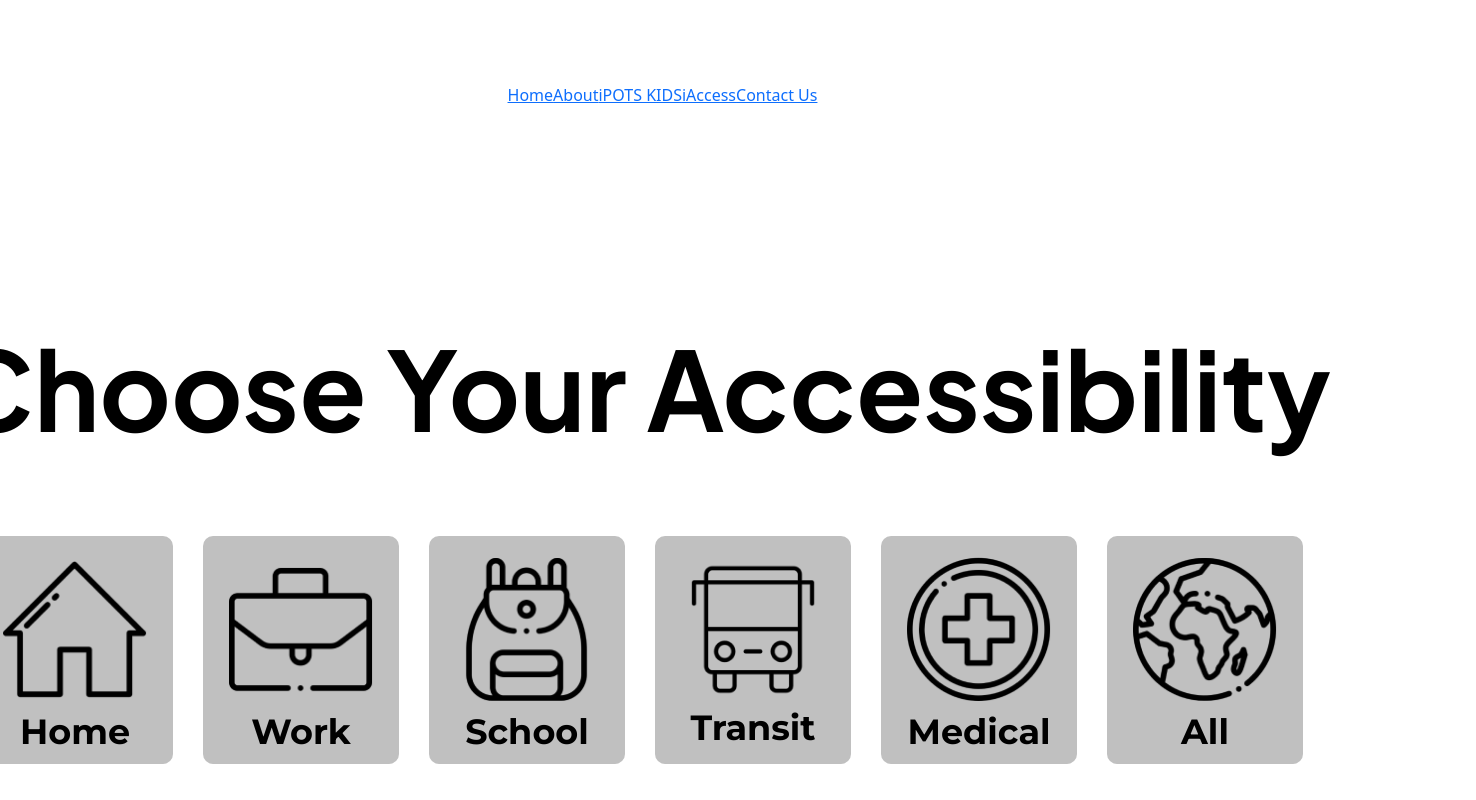
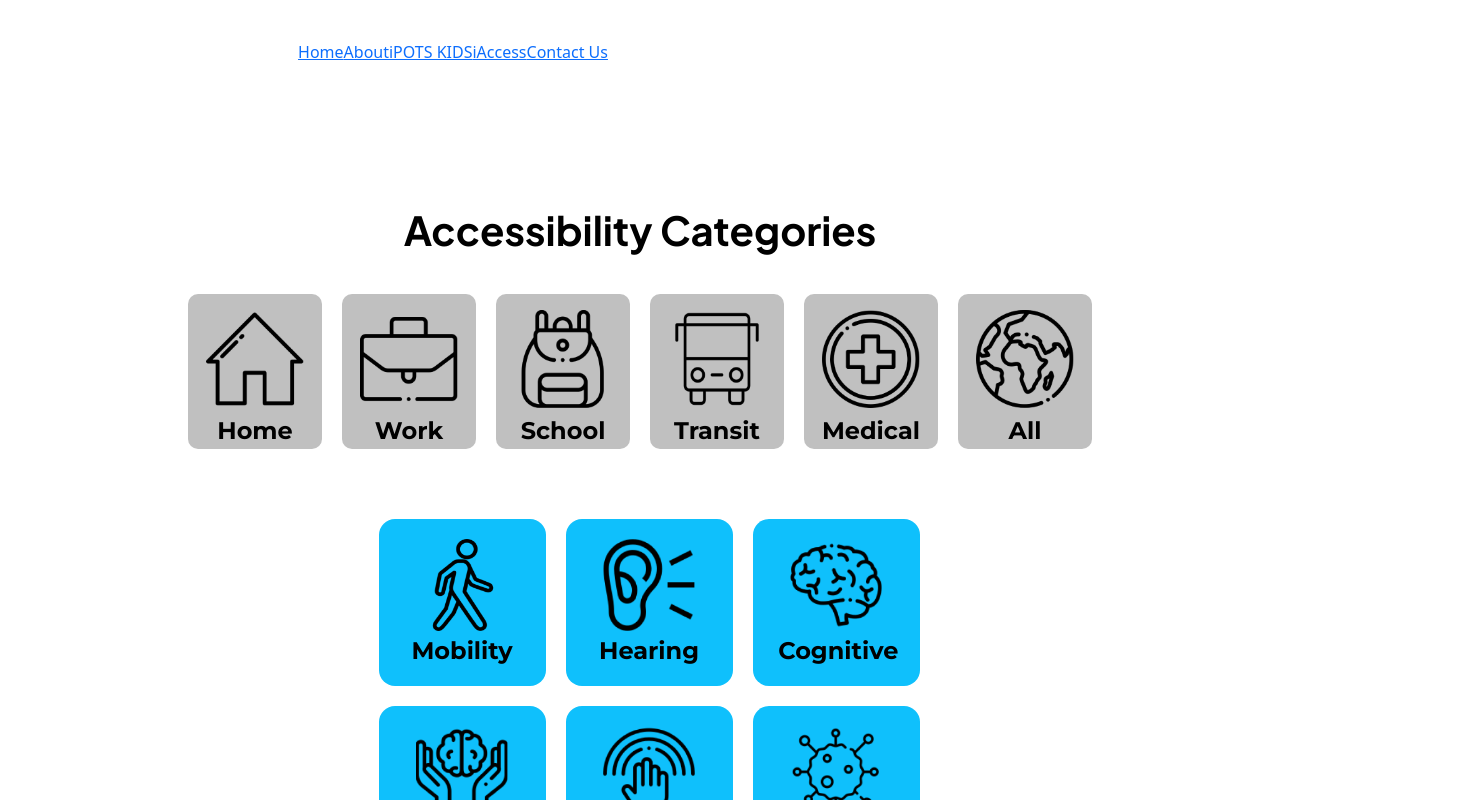
Before and after one commit to Lovepreet-G/iPOTS, a React (Vite) app in the folder iAccess/: page /accessmenu in a window 1280 px wide. Shown: the top 800 px of the page, 1476 px wide, since content can reach past the window. Built offline with nearby package versions, Linux system fonts and the light colour scheme.

Commit message:
Designed accommodation page

```diff
--- a/iAccess/src/App.jsx
+++ b/iAccess/src/App.jsx
@@ -3,6 +3,8 @@ import Header from "./components/header";
 import HomePage from "./pages/homepage";
 import AccessMenu from "./pages/accessmenu";
 import AccommodationsPage from "./pages/accommodationsPage";
+import Accommodation2 from "./pages/accommodation2";
+
 import "./App.css";
 import { BrowserRouter, Routes, Route } from "react-router-dom";
 
@@ -16,6 +18,7 @@ function App() {
             <Route path="/" element={<HomePage />} />
             <Route path="/accessmenu" element={<AccessMenu />} />
             <Route path="/accommodations" element={<AccommodationsPage />} />
+            <Route path="/accommodation2" element={<Accommodation2 />} />
           </Routes>
         </main>
       </BrowserRouter>
--- a/iAccess/src/pages/accessmenu.jsx
+++ b/iAccess/src/pages/accessmenu.jsx
@@ -41,7 +41,7 @@ const AccessMenu = () => {
     }
 
     const Url =
-      "/accommodations?location=" + selectedLocation + "&category=" + category;
+      "/accommodation2?location=" + selectedLocation + "&category=" + category;
 
     navigate(Url);
   };
@@ -85,7 +85,7 @@ const AccessMenu = () => {
 
   return (
     <div className="access-page">
-      <h1 className="header-title">Choose Your Accessibility</h1>
+      <h1 className="header-title">Accessibility Categories</h1>
       <div className="navbar-container">
         {locations.map((location) => (
           <div
--- /dev/null
+++ b/iAccess/src/pages/accommodation2.jsx
@@ -0,0 +1,113 @@
+import React, { useState } from "react";
+// import { useNavigate } from "react-router-dom";
+import { useLocation } from "react-router-dom";
+import { CiSearch } from "react-icons/ci";
+import { PiMicrophoneFill } from "react-icons/pi";
+
+import "../styles/accommodation2.css";
+import homeImg from "../../public/home.png";
+import briefcaseImg from "../../public/briefcase.png";
+import backpackImg from "../../public/backpack.png";
+import transitImg from "../../public/image 18.png";
+import hospitalImg from "../../public/hospital-sign.png";
+import earthImg from "../../public/planet-earth.png";
+import saveImg from '../../public/save-instagram.png';
+import visionImg from "../../public/witness.png";
+
+const Accommodation2 = () => {
+    const locat = useLocation(); // Get the current location object
+    const queryParams = new URLSearchParams(locat.search); // Parse the query string
+    const selectedLocation = queryParams.get("location");
+    // const selectedCategory = queryParams.get("category");
+    // const [selectedLocation, setSelectedLocation] = useState(location);
+    // const navigate = useNavigate();
+
+    // const handleLocationClick = (location) => {
+    //     setSelectedLocation(location);
+    // };
+        const [selectedItem, setSelectedItem] = useState(null);
+
+        const handleItemClick = (item) => {
+            setSelectedItem(item.id === selectedItem ? null : item.id);
+        };
+
+    const locations = [
+        { name: "Home", img: homeImg },
+        { name: "Work", img: briefcaseImg },
+        { name: "School", img: backpackImg },
+        { name: "Transit", img: transitImg },
+        { name: "Medical", img: hospitalImg },
+        { name: "All", img: earthImg },
+    ];
+    const items = [
+        {
+            id: 1,
+            title: "Lorem Ipsum",
+            description: "Lorem Ipsum is simply dummy text of the printing and typesetting industry. Lorem Ipsum has been the industry's standard dummy text ever since the 1500s, when an unknown printer took a galley of type and scrambled it to make a type specimen book.",
+            image: visionImg, // Placeholder image URL
+        },
+        {
+            id: 2,
+            title: "Lorem Ipsum",
+            description: "Lorem Ipsum is simply dummy text of the printing and typesetting industry. Lorem Ipsum has been the industry's standard dummy text ever since the 1500s, when an unknown printer took a galley of type and scrambled it to make a type specimen book.",
+            image: visionImg, // Placeholder image URL
+        },
+    ];
+
+
+        return (
+            <div className="accommodations-page">
+                <div className="header-container2">
+                    <img src={visionImg} alt="Vision" className="vision-image" />
+                    <h1 className="accommodation-title">Vision</h1>
+                </div>
+                <div className="navbar-container">
+                    {locations.map((location) => (
+                        <div
+                            key={location.name}
+                            className={`location ${selectedLocation === location.name ? "selected" : ""
+                                }`}
+                            onClick={() => handleLocationClick(location.name)}
+                        >
+                            <img
+                                src={location.img}
+                                alt={location.name}
+                                className="location-img"
+                            />
+                            <span className="location-name">{location.name}</span>
+                        </div>
+                    ))}
+                </div>
+                <div className="search-bar-container">
+                    <div className="search-bar">
+                        <CiSearch className="search-icon" />
+                        <input type="search" className="searchbox" placeholder="Search" />
+                        <PiMicrophoneFill className="microphone-icon" />
+                    </div>
+                </div>
+                <div className="item-list">
+                    {items.map((item) => (
+                        <div
+                            key={item.id}
+                            className={`item ${selectedItem === item.id ? 'selected' : ''}`}
+                            onClick={() => handleItemClick(item)}
+                        >
+                            <div className={`item-header ${selectedItem === item.id ? 'expanded' : ''}`}>
+                                <span>{item.title}</span>
+                                <img src={saveImg} alt="Save" className="acommodation-save" />
+                            </div>
+                            {selectedItem === item.id && (
+                                <div className="item-details">
+                                    <img src={item.image} alt={item.title} className="item-image" />
+                                    <p>{item.description}</p>
+                                </div>
+                            )}
+                        </div>
+                    ))}
+                </div>
+            </div>
+
+        );
+    };
+
+    export default Accommodation2;
--- a/iAccess/src/pages/homepage.jsx
+++ b/iAccess/src/pages/homepage.jsx
@@ -59,7 +59,7 @@ const HomePage = () => {
 
   return (
     <div className="homepage">
-      <h1 className="homepage-title">Homepage</h1>
+      <h1 className="homepage-title">iAccess</h1>
       <div className="navbar-container">
         {locations.map((location) => (
           <div
--- a/iAccess/src/styles/accessmenu.css
+++ b/iAccess/src/styles/accessmenu.css
@@ -11,10 +11,10 @@
 }
 
 .header-title {
-  width: 1671.38px;
-  height: 146px;
+  width: 34.5rem;
+  height: 3.125rem;
   font-family: "Plus Jakarta Sans", sans-serif;
-  font-size: 110px;
+  font-size: 40px;
   font-weight: bold;
   color: #000;
   margin: 0;
@@ -23,9 +23,9 @@
 .navbar-container {
   display: flex;
   justify-content: center;
-  width: 1325px;
-  height: 228px;
-  margin-top: 83px;
+  width: 56.625rem;
+    height: 9.744rem;
+    margin-top: 2.5rem;
 }
 
 .location {
@@ -33,10 +33,10 @@
   flex-direction: column;
   align-items: center;
   justify-content: center;
-  width: 196px;
-  height: 228px;
-  margin: 0 15px;
-  padding: 10px;
+  width: 8.375rem;
+  height: 9.688rem;
+  margin: 0 10px;
+  /* padding: 10px; */
   cursor: pointer;
   border-radius: 10px;
   background-color: #c0c0c0;
@@ -53,8 +53,8 @@
 }
 
 .location-img {
-  width: 144.01px;
-  height: 143.74px;
+  width: 6.125rem;
+  height: 125rem;
   margin-top: 16px;
   margin-left: 26px;
   margin-right: 26px;
@@ -74,12 +74,16 @@
 
 .categories-container {
   margin-top: 60px;
-  width: 100%;
-  display: flex;
+  /* width: 100%; */
+  display: grid;
+  grid-template-columns: repeat(3, 1fr);
+  width: 33.938rem;
+  height: 45.6rem;
+  /* display: flex; */
   flex-direction: row;
   align-items: center;
   flex-wrap: wrap;
-  justify-content: center;
+  justify-content: left;
 }
 
 .category {
@@ -89,12 +93,12 @@
   text-align: center;
   background-color: #0fc0fc;
   color: black;
-  width: 241px;
-  height: 240px;
+  width: 10.438rem;
+  height: 10.438rem;
   padding: 20px;
-  margin: 43px;
-  border-radius: 10px;
-  font-size: 35px;
+  margin: 10px;
+  border-radius: 16px;
+  /* font-size: 35px; */
   font-family: "Montserrat", sans-serif;
   font-weight: bold;
   cursor: pointer;
@@ -107,18 +111,18 @@
 }
 
 .category-icon {
-  width: 144.01px;
-  height: 143.74px;
+  width: 5.736rem;
+  height: 5.736rem;
   margin-left: auto;
   margin-right: auto;
 }
 
 .category-names {
-  font-size: 35px;
+  font-size: 24px;
   line-height: 40px;
-  width: 195.18px;
-  padding-top: 2px;
-  height: 57px;
+  width: 7.22rem;
+  /* padding-top: 2px; */
+  height: 1.694rem;
   font-family: "Montserrat", sans-serif;
   font-weight: bold;
 }
--- /dev/null
+++ b/iAccess/src/styles/accommodation2.css
@@ -0,0 +1,192 @@
+.accommodations-page {
+    display: flex;
+    flex-direction: column;
+    align-items: center;
+    justify-content: flex-start;
+    text-align: center;
+    height: 100vh;
+    padding-top: 10px; /*changed it */
+  }
+  .header-container2 {
+    display: flex;
+    align-items: center;
+    margin-bottom: 20px;/* Align items vertically centered */
+}
+
+.vision-image {
+        margin-right: 10px; /* Adjust the spacing between image and heading */
+        width: 4.625rem; /* Adjust size as needed */
+        height: 4.625rem; /* Adjust size as needed */
+}
+
+  .accommodation-title{
+    width: 12rem;
+    height: 3.125rem;
+    font-family: 'Plus Jakarta Sans', sans-serif;
+    font-size: 40px;
+    font-weight: bold;
+    color: #000000;
+    margin: 0;
+  }
+
+  .navbar-container {
+    display: flex;
+    justify-content: center;
+    width: 56.625rem;
+    height: 9.744rem;
+    margin-top: 2.5rem;
+  }
+
+  .location {
+    display: flex;
+    flex-direction: column;
+    align-items: center;
+    justify-content: center;
+    width: 8.375rem;
+    height: 9.688rem;
+    margin: 0 10px;
+    /* padding: 10px; */
+    cursor: pointer;
+    border-radius: 10px;
+    background-color: #C0C0C0;
+    transition: background-color 0.3s, transform 0.3s;
+  }
+
+  .location:hover {
+    background-color: #b0b0b0;
+    transform: scale(1.05);
+  }
+
+  .location.selected {
+    background-color: #0FC0FC;
+  }
+
+.location-img {
+    width: 6.125rem;
+    height: 125rem;
+    margin-top: 16px;
+    margin-left: 26px;
+    margin-right: 26px;
+  }
+
+
+  .location-icon {
+    font-size: 24px;
+  }
+
+  .location-name {
+    margin-top: 5px;
+    font-size: 24px;
+    font-family: 'Montserrat', sans-serif;
+    font-weight: bold;
+  }
+
+/* Search bar */
+.search-bar-container {
+    padding-top: 2.5rem;
+    padding-bottom: 0;
+    display: flex;
+    justify-content: center;
+  }
+
+  .search-bar {
+    position: relative;
+    display: flex;
+    align-items: center;
+  }
+
+  .searchbox {
+    width: 47.5rem;
+    height: 4rem;
+    border-radius: 0.5rem;
+    color: #b0b0b0;
+    border: 1px solid #b0b0b0;
+    padding-left: 2.5rem;
+    padding-right: 3.5rem;
+  }
+
+  .search-icon {
+    position: absolute;
+    left: 0.75rem;
+    width: 40px;
+    height: 40px;
+    pointer-events: none;
+    color: #b0b0b0;
+  }
+
+  input {
+    text-indent: 1.1rem;
+    font-size: 1.5rem;
+    font-family: "Inter", sans-serif;
+    font-weight: 400;
+  }
+
+  .microphone-icon {
+    position: absolute;
+    right: 10px;
+    width: 50px;
+    height: 50px;
+    pointer-events: none;
+    color: #828282;
+  }
+
+/* Items List */
+  .item-list {
+    width: 100%;
+    max-width: 47.5rem;
+    height: 4rem;
+    margin: 20px auto;
+  }
+
+  .item {
+    background-color: #e0e0e0;
+    padding: 10px;
+    border-radius: 16px;
+    margin-bottom: 4px;
+    cursor: pointer;
+    transition: background-color 0.3s;
+  }
+
+  .item.selected {
+    background-color: #0FC0FC;
+    color: #000000;
+  }
+
+  .item-header {
+    display: flex;
+    justify-content: space-between;
+    align-items: center;
+    font-family: 'Montserrat', sans-serif;
+    font-size: 24px;
+    font-weight: bold;
+    padding: 0 1.563rem 0 1.563rem;
+  }
+
+.item-header.expanded {
+    font-size: 2.5rem;
+  }
+  .acommodation-save {
+    width: 2.5rem;
+    height: 2.5;
+    margin-left: 20px;
+  }
+
+  .item-details {
+    margin-top: 10px;
+  }
+
+  .item-details img {
+    width: 16.938rem;
+    height: 16.938rem;
+    display: block;
+    margin: 0 auto;
+  }
+
+  .item-details p {
+    text-align: justify;
+    margin-top: 10px;
+    font-family: 'Montserrat', sans-serif;
+    font-size: 24px;
+    padding: 0 1.563rem 0 1.563rem;
+    line-height: 3.5rem;
+  }
--- a/iAccess/src/styles/homepage.css
+++ b/iAccess/src/styles/homepage.css
@@ -9,10 +9,10 @@
   }
 
   .homepage-title {
-    width: 1671px;
-    height: 146px;
+    width: 192px;
+    height: 50px;
     font-family: 'Plus Jakarta Sans', sans-serif;
-    font-size: 110px;
+    font-size: 40px;
     font-weight: bold;
     color: #000000;
     margin: 0;
@@ -21,9 +21,9 @@
   .navbar-container {
     display: flex;
     justify-content: center;
-    width: 1325px;
-    height: 228px;
-    margin-top: 83px;
+    width: 56.625rem;
+    height: 9.744rem;
+    margin-top: 2.5rem;
   }
 
   .location {
@@ -31,10 +31,10 @@
     flex-direction: column;
     align-items: center;
     justify-content: center;
-    width: 196px;
-    height: 228px;
-    margin: 0 15px;
-    padding: 10px;
+    width: 8.375rem;
+    height: 9.688rem;
+    margin: 0 10px;
+    /* padding: 10px; */
     cursor: pointer;
     border-radius: 10px;
     background-color: #C0C0C0;
@@ -51,8 +51,8 @@
   }
 
 .location-img {
-    width: 144.01px;
-    height: 143.74px;
+  width: 6.125rem;
+  height: 125rem;
     margin-top: 16px;
     margin-left: 26px;
     margin-right: 26px;
@@ -70,7 +70,7 @@
     font-weight: bold;
   }
   .accessibility-categories-container {
-    margin-top: 60px;
+    margin-top: 40px;
     width: 100%;
     display: flex;
     flex-direction: column;
@@ -83,12 +83,12 @@
     justify-content: space-between;
     background-color: #0FC0FC;
     color: black;
-    width: 760px;
-    height: 129px;
-    padding: 0 20px;
-    margin: 12px 0;
+    width: 25.625rem;
+    height: 4rem;
+    padding: 0 10px;
+    margin: 4px 0;
     border-radius: 10px;
-    font-size: 45px;
+    font-size: 24px;
     font-family: 'Montserrat', sans-serif;
     font-weight: bold;
     cursor: pointer;
@@ -101,21 +101,21 @@
   }
 
   .accessibility-category-icon {
-    width: 85px;
-    height: 85px;
-    margin-right: 25px;
+    width: 2.5rem;
+    height: 2.5rem;
+    margin-right: 15px;
   }
 
   .accessibility-category-name {
-    width: 526px;
-    height: 46px;
+    width: 17.563rem;
+    height: 2.438rem;
     text-align: left;
     display: flex;
-  align-items: center;
+    align-items: center;
   }
 
   .accessibility-category-back {
-    width: 33.63px;
-    height: 43.73px;
+    width: 1.875rem;
+    height: 1.875rem;
     margin-left: 20px;
   }
```
